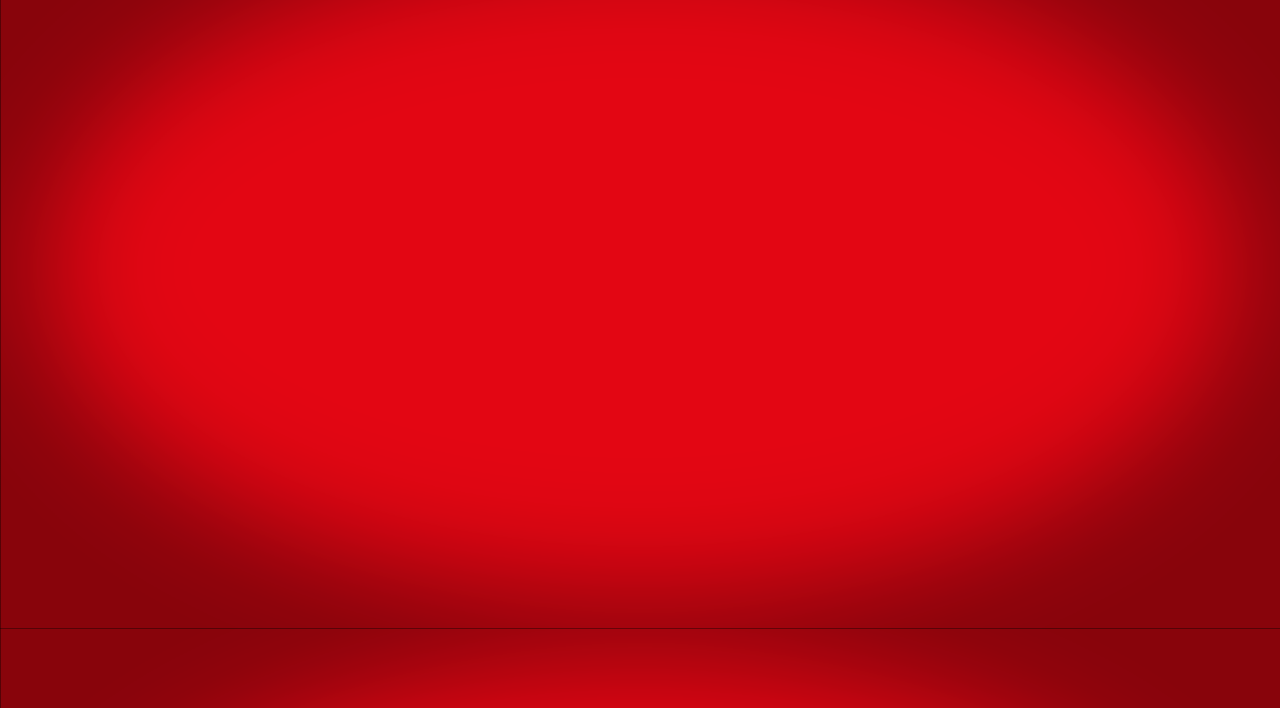
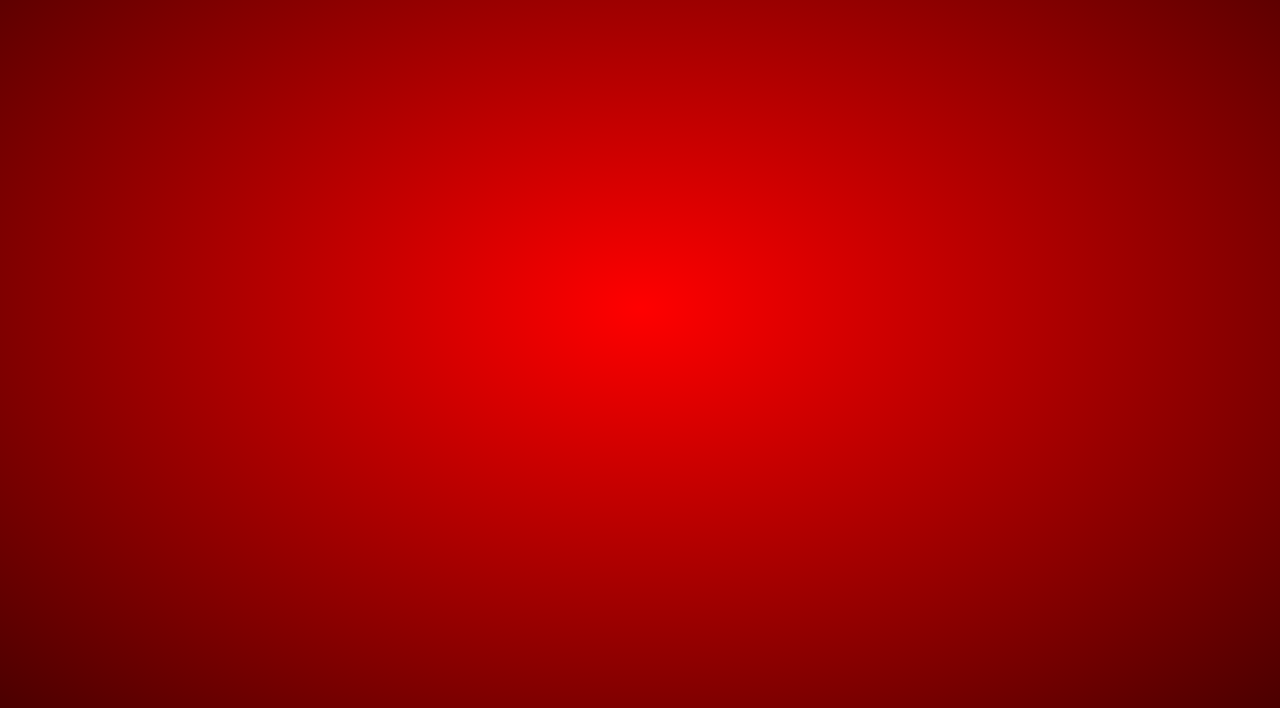
Before and after one commit to BlackjackTeacher/Blackjack, a plain HTML site: page index.html in a window 1280 px wide. Shown: the part 92-800 px from the top of the page. Drawn offline with nearby package versions, Linux system fonts and the light colour scheme.

Commit message:
Startseite Background Vignette mit CSS

```diff
--- /dev/null
+++ b/css/index.css
@@ -0,0 +1,9 @@
+.welcome {
+    display: flex;
+    flex-direction: column;
+    align-items: center;
+    justify-content: center;
+    text-align: center;
+    height: 100vh;
+    background: radial-gradient(rgba(255, 0, 0, 1), rgba(75, 0, 0, 1))
+}
--- a/css/main.css
+++ b/css/main.css
@@ -14,9 +14,7 @@ html {
 }
 
 body {
-    background-image: url("/img/background.png");
-    background-color: rgba(20, 20, 20, 1.00);
-    background-size: cover;
+    background-color: rgba(20, 20, 20, 1);
     font-size: 1vw;
     color: rgba(230, 230, 230, 1.00);
     font-family: "Casino Flat";
--- a/index.html
+++ b/index.html
@@ -7,6 +7,7 @@
 	<xml version="1.0" encoding="UTF-8">
 	<meta name="viewport" content="width=device-width, initial-scale=1.0">
 	<link rel="stylesheet" href="css/main.css">
+	<link rel="stylesheet" href="css/index.css">
 	<script src="https://code.jquery.com/jquery-3.7.1.min.js"></script>
 	<script src="js/hamburger.js"></script>
 </head>
@@ -50,6 +51,11 @@
 			</div>
 		</nav>
 	</header>
+	<main>
+		<section class="welcome">
+
+		</section>
+	</main>
 </body>
 
 </html>
```
Also changed, not shown: img/background.png (deleted), 1 other file.
